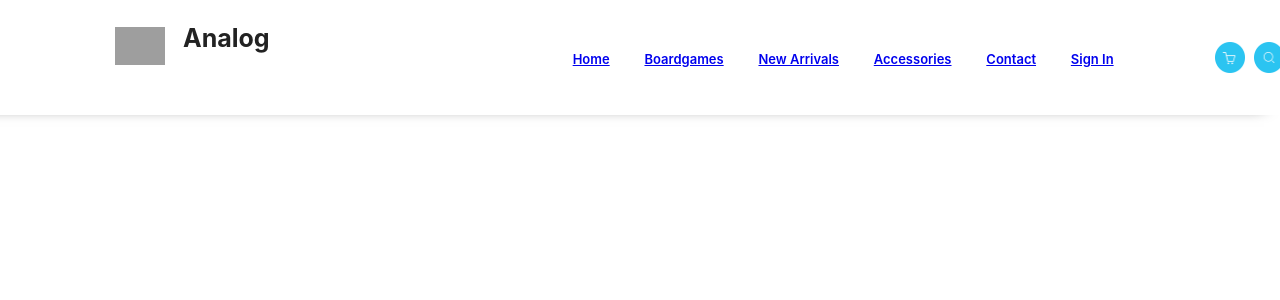
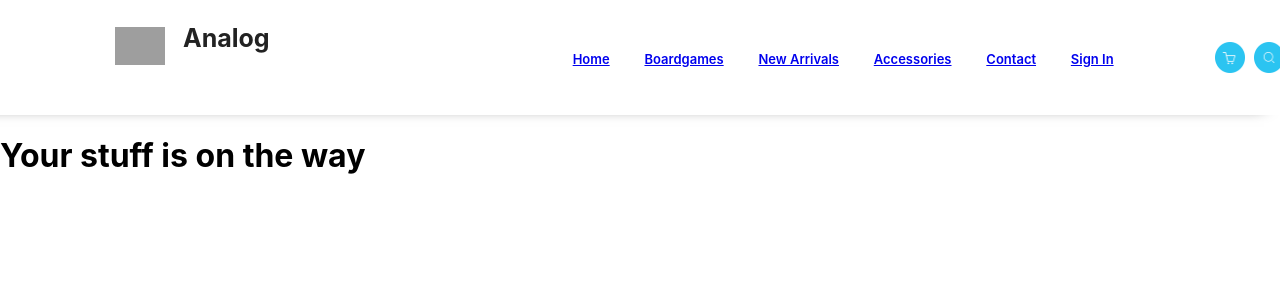
Before and after one commit to johnlinatoc/analog-frontend, a React (Create React App) app: page /success in a window 1280 px wide. Shown: the top 300 px of the page. Built offline with nearby package versions, Linux system fonts and the light colour scheme; no server answers; grey boxes are pictures that could not be loaded.

Commit message:
checkout done

```diff
--- a/src/App.js
+++ b/src/App.js
@@ -6,6 +6,7 @@ import { Route, Switch } from 'react-router-dom';
 import BoardgameContainer from './BoardgameContainer/BoardgameContainer'
 import Navbar from './Navbar/Navbar'
 import Profile from './Profile/Profile'
+import Success from './CheckoutContainer/Cart/Success'
 import CartContainer from './CheckoutContainer/CartContainer'
 class App extends Component {
   constructor(props) {
@@ -101,10 +102,12 @@ class App extends Component {
         return <Signup {...routeProps}
         handleLogin={(user) => {this.handleLogin(user)}}/>
       }} />
-      <Route path="/cart" render={() => {
+      <Route path="/cart" render={(routeProps) => {
         return <CartContainer boardgames={this.state.boardgames} cart={this.state.cart} addToCart={(id) => {this.addToCart(id)}} subtractFromCart={(id) => {this.subtractFromCart(id)}} removeFromCart={(id) => {this.removeFromCart(id)}}
-        checkout={this.checkout}
-        />
+        checkout={this.checkout} {...routeProps}/>
+      }} />
+      <Route path="/success" render={() => {
+        return <Success />
       }} />
     </div>
      );
--- a/src/CheckoutContainer/Cart/Payment.js
+++ b/src/CheckoutContainer/Cart/Payment.js
@@ -1,7 +1,7 @@
 import React, { Component } from 'react';
 import Api from '../../services/api'
-
-export default class Payment extends Component {
+import {withRouter} from 'react-router-dom';
+class Payment extends Component {
     constructor(props){
         super(props)
         this.state = {
@@ -27,20 +27,20 @@ export default class Payment extends Component {
     })
     }
 
-
     handleCheckout(e){
         e.preventDefault()
         if(this.state.cardNumber.length < 1) return
         const card = Api.validator(this.state.cardNumber)
-        this.setState({
-            valid: card
-        })
+        if(card == "VISA" || card == "AMERICAN EXPRESS" || card == "MASTERCARD" || card == "JCB" || card == "DISCOVER" || card == "DINERS CLUB"){
+            this.props.history.push('/success')
+        }else{
+            alert("Your credit card information is incorrect")
+        }
     }
 
 
 
     render() {
-
 
         return (
         <div>
@@ -52,6 +52,8 @@ export default class Payment extends Component {
             <input type='submit' value='checkout' />
         </form>
         </div>
-         );
+        );
     }
 }
+
+export default withRouter(Payment)
--- /dev/null
+++ b/src/CheckoutContainer/Cart/Success.js
@@ -0,0 +1,16 @@
+import React from 'react';
+
+
+class Success extends React.Component {
+
+
+render(){
+    return (
+      <div>
+        <h1>Your stuff is on the way</h1>
+      </div>
+    );
+  }
+}
+
+export default Success;
--- a/src/UserStatus/Login.js
+++ b/src/UserStatus/Login.js
@@ -1,6 +1,6 @@
 import React from 'react';
 import Api from '../services/api'
-import {Link, withRouter} from 'react-router-dom';
+import {Link} from 'react-router-dom';
 class Login extends React.Component {
   constructor(props){
     super(props)
```
